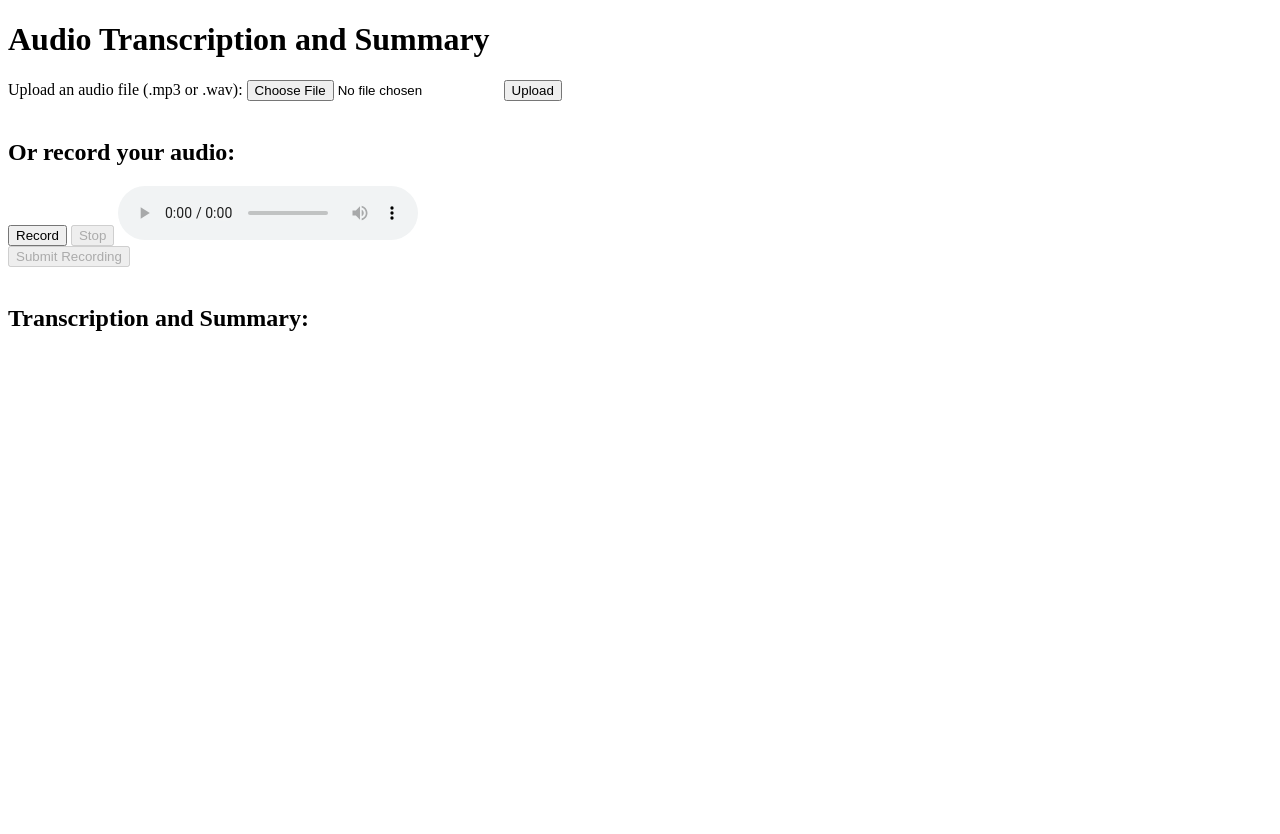
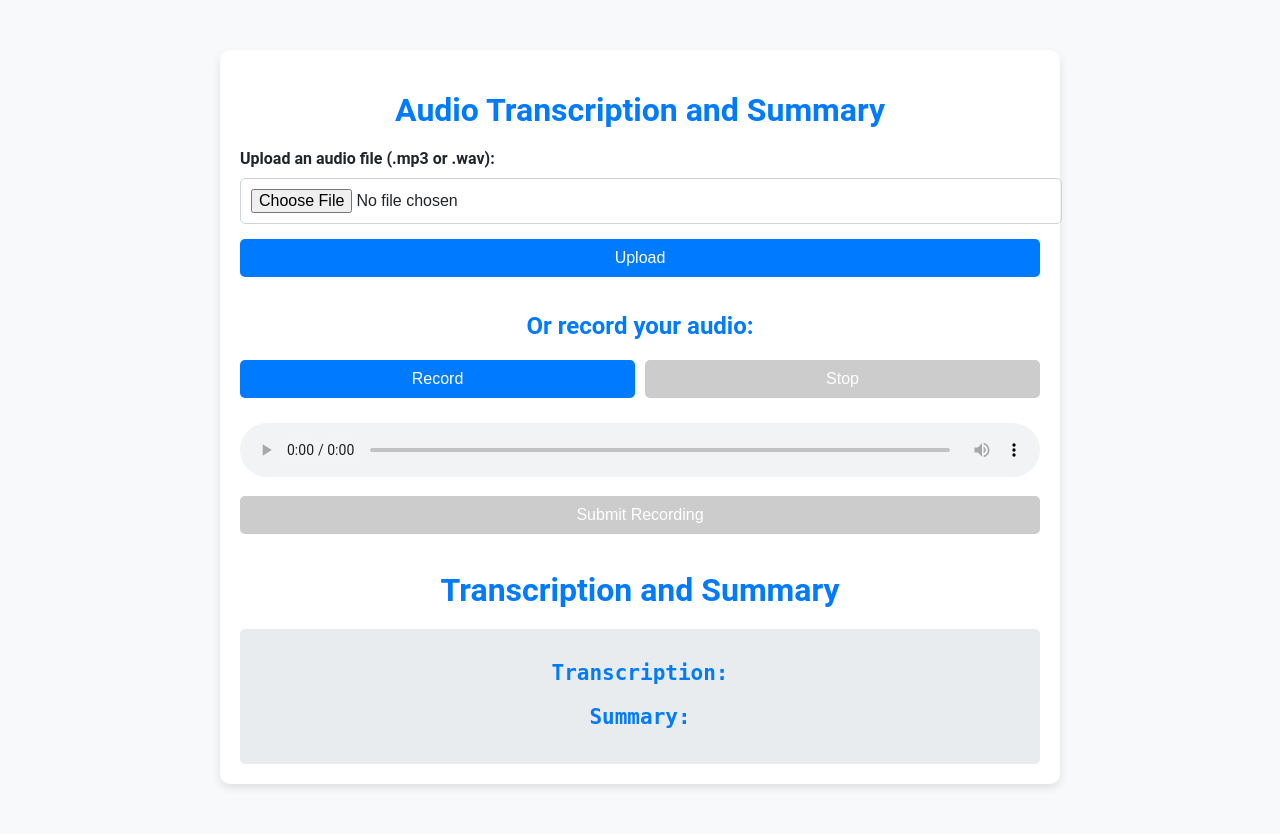
Before and after one commit to danielmnns/Programmentwurf-Anwendungen_von_Sprachmodellen, a Flask app: page / in a window 1280 px wide. Before the commit the page ends 331 px from the top, so only its background shows below. Run offline with Flask 3, Linux system fonts and the light colour scheme.

Commit message:
Enhance UI with updated styles and improved layout for audio transcription and summary features

```diff
--- a/Code/static/styles.css
+++ b/Code/static/styles.css
@@ -1,13 +1,43 @@
+/* Global Styles */
 body {
-    font-family: Arial, sans-serif;
-    margin: 20px;
+    font-family: 'Roboto', Arial, sans-serif;
+    margin: 0;
+    padding: 0;
+    background-color: #f8f9fa;
+    color: #212529;
+}
+
+.container {
+    max-width: 800px;
+    margin: 50px auto;
     padding: 20px;
+    background: #ffffff;
+    border-radius: 10px;
+    box-shadow: 0 4px 8px rgba(0, 0, 0, 0.1);
+}
+
+h1, h2 {
+    text-align: center;
+    color: #007bff;
+    margin-bottom: 20px;
+}
+
+label {
+    display: block;
+    margin-bottom: 10px;
+    font-weight: bold;
+}
+
+input, button, audio {
+    width: 100%;
+    margin-bottom: 15px;
 }
 
 input {
     padding: 10px;
-    margin-right: 10px;
-    font-size: 14px;
+    border: 1px solid #ced4da;
+    border-radius: 5px;
+    font-size: 16px;
 }
 
 button {
@@ -15,15 +45,38 @@ button {
     background-color: #007bff;
     color: white;
     border: none;
+    border-radius: 5px;
+    font-size: 16px;
     cursor: pointer;
+    transition: background-color 0.3s ease;
 }
 
 button:hover {
     background-color: #0056b3;
 }
 
-#output {
+button:disabled {
+    background-color: #cccccc;
+    cursor: not-allowed;
+}
+
+.record-buttons {
+    display: flex;
+    justify-content: space-between;
+    gap: 10px;
+}
+
+audio {
+    margin-top: 10px;
+    border-radius: 5px;
+}
+
+.result-section {
     margin-top: 20px;
-    font-weight: bold;
-    color: #333;
+    padding: 15px;
+    background-color: #e9ecef;
+    border-radius: 5px;
+    font-size: 14px;
+    font-family: monospace;
+    color: #495057;
 }
--- a/Code/templates/index.html
+++ b/Code/templates/index.html
@@ -1,88 +1,53 @@
 <!DOCTYPE html>
 <html lang="en">
+
 <head>
     <meta charset="UTF-8">
     <meta name="viewport" content="width=device-width, initial-scale=1.0">
     <title>Audio Transcription and Summary</title>
+    <link rel="stylesheet" href="/Code/static/styles.css">
 </head>
+
 <body>
+    <div class="container">
         <h1>Audio Transcription and Summary</h1>
+        <section class="upload-section">
             <form id="upload-form" action="/upload" method="post" enctype="multipart/form-data">
                 <label for="audio-file">Upload an audio file (.mp3 or .wav):</label>
                 <input type="file" id="audio-file" name="audio-file" accept=".mp3, .wav">
                 <button type="submit">Upload</button>
             </form>
-    <br>
+        </section>
+
+        <section class="record-section">
             <h2>Or record your audio:</h2>
+            <div class="record-buttons">
                 <button id="record-button">Record</button>
                 <button id="stop-button" disabled>Stop</button>
+            </div>
             <audio id="audio-playback" controls></audio>
-    <br>
             <form id="record-form" action="/upload" method="post" enctype="multipart/form-data">
                 <input type="hidden" id="recorded-audio" name="recorded-audio">
                 <button type="submit" id="submit-recording" disabled>Submit Recording</button>
             </form>
-    <br>
-    <h2>Transcription and Summary:</h2>
-    <div id="result"></div>
+        </section>
 
-    <script>
-        let mediaRecorder;
-        let audioChunks = [];
 
-        document.getElementById('record-button').addEventListener('click', async () => {
-            const stream = await navigator.mediaDevices.getUserMedia({ audio: true });
-            mediaRecorder = new MediaRecorder(stream);
-            mediaRecorder.start();
+        <h1>Transcription and Summary</h1>
+        <section class="result-section">
+            <div class="transcription-section">
+                <h2>Transcription:</h2>
+                <div id="transcription" class="result-box">
+                </div>
+            </div>
 
-            mediaRecorder.addEventListener('dataavailable', event => {
-                audioChunks.push(event.data);
-            });
+            <div class="summary-section">
+                <h2>Summary:</h2>
+                <div id="summary" class="result-box">
+                </div>
+            </div>
+        </section>
+    </div>
+</body>
 
-            mediaRecorder.addEventListener('stop', () => {
-                const audioBlob = new Blob(audioChunks, { type: 'audio/wav' });
-                const audioUrl = URL.createObjectURL(audioBlob);
-                document.getElementById('audio-playback').src = audioUrl;
-
-                const reader = new FileReader();
-                reader.readAsDataURL(audioBlob);
-                reader.onloadend = () => {
-                    document.getElementById('recorded-audio').value = reader.result;
-                    document.getElementById('submit-recording').disabled = false;
-                };
-            });
-
-            document.getElementById('record-button').disabled = true;
-            document.getElementById('stop-button').disabled = false;
-        });
-
-        document.getElementById('stop-button').addEventListener('click', () => {
-            mediaRecorder.stop();
-            document.getElementById('record-button').disabled = false;
-            document.getElementById('stop-button').disabled = true;
-        });
-
-        document.getElementById('upload-form').addEventListener('submit', async (event) => {
-            event.preventDefault();
-            const formData = new FormData(event.target);
-            const response = await fetch('/upload', {
-                method: 'POST',
-                body: formData
-            });
-            const result = await response.json();
-            document.getElementById('result').innerText = JSON.stringify(result, null, 2);
-        });
-
-        document.getElementById('record-form').addEventListener('submit', async (event) => {
-            event.preventDefault();
-            const formData = new FormData(event.target);
-            const response = await fetch('/upload', {
-                method: 'POST',
-                body: formData
-            });
-            const result = await response.json();
-            document.getElementById('result').innerText = JSON.stringify(result, null, 2);
-        });
-    </script>
-</body>
 </html>
```
Lines whose indentation alone changed are shown as unchanged.
